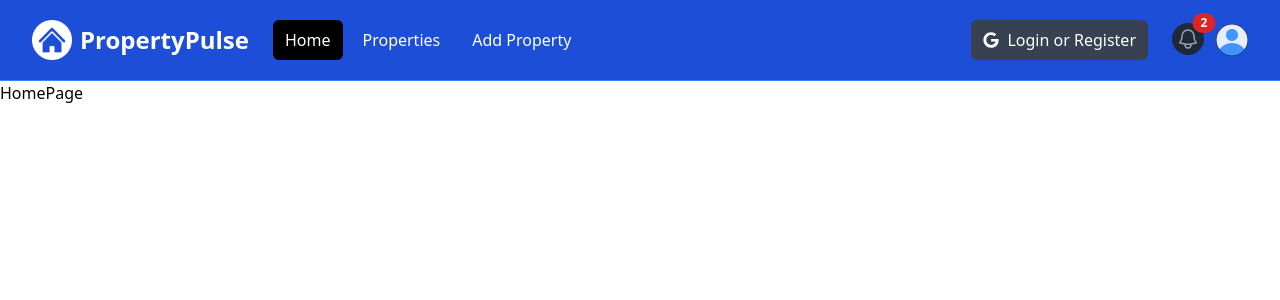
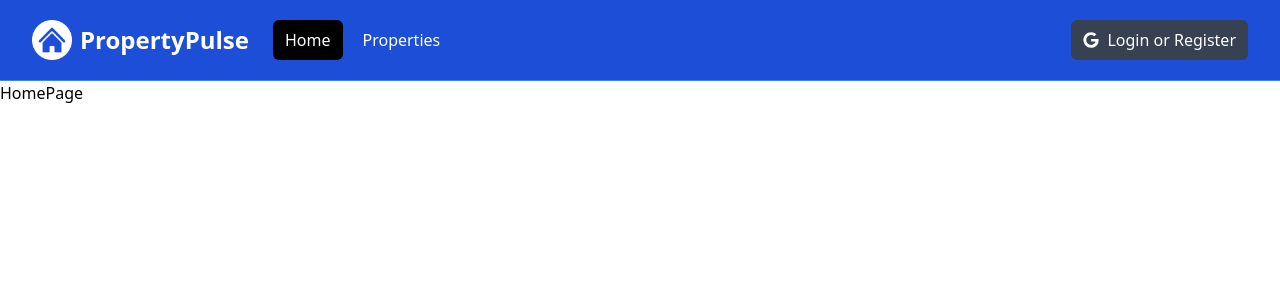
Before and after one commit to JaredKMonk/property-pulse, a Next.js app: page / in a window 1280 px wide. Shown: the top 300 px of the page. Built offline with nearby package versions, Linux system fonts and the light colour scheme.

Commit message:
added login-conditional rendering logic

```diff
--- a/components/Navbar/Navbar.tsx
+++ b/components/Navbar/Navbar.tsx
@@ -14,6 +14,7 @@ type Props = {};
 const Navbar = (props: Props) => {
   const [isMobileMenuOpen, setIsMobileMenuOpen] = useState(false);
   const [isProfileMenuOpen, setIsProfileMenuOpen] = useState(false);
+  const [isLoggedIn, setIsLoggedIn] = useState(false);
 
   const pathname = usePathname();
 
@@ -64,12 +65,17 @@ const Navbar = (props: Props) => {
               <div className="flex space-x-2">
                 <NavbarButton href="/">Home</NavbarButton>
                 <NavbarButton href="/properties">Properties</NavbarButton>
-                <NavbarButton href="/properties/add">Add Property</NavbarButton>
+                {isLoggedIn && (
+                  <NavbarButton href="/properties/add">
+                    Add Property
+                  </NavbarButton>
+                )}
               </div>
             </div>
           </div>
 
           {/* <!-- Right Side Menu (Logged Out) --> */}
+          {!isLoggedIn && (
             <div className="hidden md:block md:ml-6">
               <div className="flex items-center">
                 <button className="flex items-center text-white bg-gray-700 hover:bg-gray-900 hover:text-white rounded-md px-3 py-2">
@@ -78,8 +84,10 @@ const Navbar = (props: Props) => {
                 </button>
               </div>
             </div>
+          )}
 
           {/* <!-- Right Side Menu (Logged In) --> */}
+          {isLoggedIn && (
             <div className="absolute inset-y-0 right-0 flex items-center pr-2 md:static md:inset-auto md:ml-6 md:pr-0">
               <Link href="/messages" className="relative group">
                 <button
@@ -169,6 +177,7 @@ const Navbar = (props: Props) => {
                 )}
               </div>
             </div>
+          )}
         </div>
       </div>
 
@@ -180,13 +189,17 @@ const Navbar = (props: Props) => {
             <NavbarButtonMobile href="/properties">
               Properties
             </NavbarButtonMobile>
+            {isLoggedIn && (
               <NavbarButtonMobile href="/properties/add">
                 Add Property
               </NavbarButtonMobile>
+            )}
+            {!isLoggedIn && (
               <button className="flex items-center text-white bg-gray-700 hover:bg-gray-900 hover:text-white rounded-md px-3 py-2 my-4">
                 <FaGoogle className="text-white mr-2" />
                 <span>Login or Register</span>
               </button>
+            )}
           </div>
         </div>
       )}
```
Lines whose indentation alone changed are shown as unchanged.
